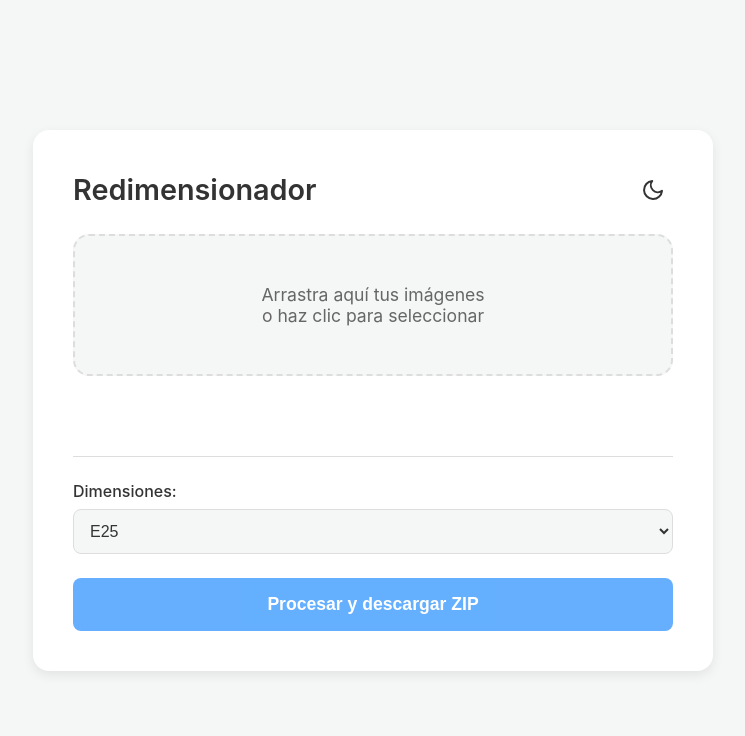
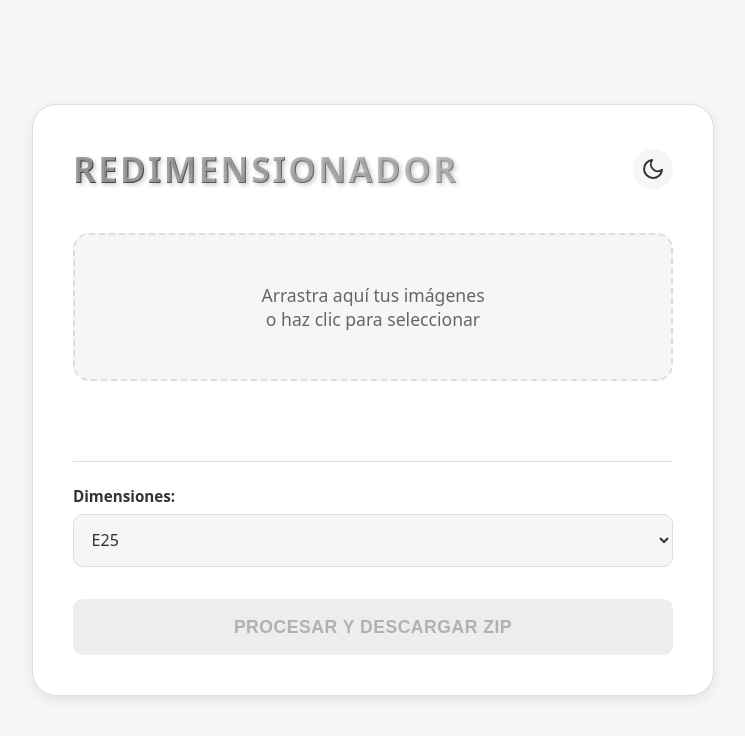
Before and after one commit to gustavo3026/Redimensionador, a plain HTML site: page index.html in a window 1280 px wide. Shown: the whole page, without its empty margins (267-1012 px from the left). Drawn offline with nearby package versions, Linux system fonts and the light colour scheme.

Commit message:
Update styles.css

```diff
--- a/styles.css
+++ b/styles.css
@@ -1,8 +1,9 @@
 /* =============================================================
-   Estilos Profesionales + Modo Oscuro
+   Estilos Profesionales + Modo Oscuro + Título Futurista
    ============================================================= */
 
 :root {
+    /* --- Variables Generales --- */
     --bg-color: #f4f7f6;
     --container-bg: #ffffff;
     --text-color: #333333;
@@ -12,6 +13,13 @@
     --accent-hover: #0056b3;
     --dragover-bg: #e9f5ff;
     --shadow: 0 4px 12px rgba(0,0,0,0.08);
+
+    /* --- NUEVO: Variables Título Futurista (Modo Claro) --- */
+    /* Estilo "Metal Pulido / Cromo" */
+    --title-grad-start: #434343;
+    --title-grad-end: #9c9c9c;
+    /* Sombra sutil metálica */
+    --title-glow: 2px 2px 4px rgba(0,0,0,0.2), -1px -1px 0px rgba(255,255,255,0.5);
   }
 
   /* Detección automática de modo oscuro del sistema */
@@ -26,10 +34,17 @@
       --accent-hover: #337ab7;
       --dragover-bg: #2a2a2a;
       --shadow: 0 4px 12px rgba(0,0,0,0.3);
+
+      /* --- NUEVO: Variables Título Futurista (Modo Oscuro) --- */
+      /* Estilo "Neón Cyberpunk" (Azul eléctrico a violeta) */
+      --title-grad-start: #00dbde;
+      --title-grad-end: #fc00ff;
+      /* Doble resplandor de neón */
+      --title-glow: 0 0 10px rgba(0, 219, 222, 0.5), 0 0 20px rgba(252, 0, 255, 0.3);
     }
   }
 
-  /* Clase forzada para el toggle manual */
+  /* Clase forzada para el toggle manual (Modo Oscuro) */
   body.dark-mode {
       --bg-color: #121212;
       --container-bg: #1e1e1e;
@@ -40,8 +55,13 @@
       --accent-hover: #337ab7;
       --dragover-bg: #2a2a2a;
       --shadow: 0 4px 12px rgba(0,0,0,0.3);
+      /* Variables Título Oscuro */
+      --title-grad-start: #00dbde;
+      --title-grad-end: #fc00ff;
+      --title-glow: 0 0 10px rgba(0, 219, 222, 0.5), 0 0 20px rgba(252, 0, 255, 0.3);
   }
 
+  /* Clase forzada para el toggle manual (Modo Claro) */
   body.light-mode {
     --bg-color: #f4f7f6;
     --container-bg: #ffffff;
@@ -52,12 +72,17 @@
     --accent-hover: #0056b3;
     --dragover-bg: #e9f5ff;
     --shadow: 0 4px 12px rgba(0,0,0,0.08);
+    /* Variables Título Claro */
+    --title-grad-start: #434343;
+    --title-grad-end: #9c9c9c;
+    --title-glow: 2px 2px 4px rgba(0,0,0,0.2), -1px -1px 0px rgba(255,255,255,0.5);
 }
 
 
   /* ——— Layout general ——— */
   body {
-    font-family: -apple-system, BlinkMacSystemFont, "Segoe UI", Roboto, Helvetica, Arial, sans-serif;
+    /* Usamos una fuente del sistema moderna y sans-serif */
+    font-family: system-ui, -apple-system, BlinkMacSystemFont, "Segoe UI", Roboto, Ubuntu, "Helvetica Neue", sans-serif;
     background-color: var(--bg-color);
     color: var(--text-color);
     margin: 0;
@@ -73,14 +98,15 @@
   .main-container {
     background-color: var(--container-bg);
     padding: 2.5rem;
-    border-radius: 1rem;
+    border-radius: 1.5rem; /* Bordes un poco más redondeados */
     box-shadow: var(--shadow);
     width: 100%;
     max-width: 600px;
     display: flex;
     flex-direction: column;
     gap: 1.5rem;
-    transition: background-color 0.3s;
+    transition: background-color 0.3s, box-shadow 0.3s;
+    border: 1px solid var(--border-color); /* Borde sutil para definición */
   }
 
   /* ——— Cabecera y Toggle ——— */
@@ -88,13 +114,35 @@
     display: flex;
     justify-content: space-between;
     align-items: center;
+    margin-bottom: 1rem;
   }
 
+  /* --- NUEVO: Estilos del Título H1 Futurista --- */
   h1 {
     margin: 0;
-    font-size: 1.8rem;
-    font-weight: 600;
+    font-size: 2.2rem;   /* Más grande */
+    font-weight: 900;    /* Muy grueso */
+    text-transform: uppercase; /* Mayúsculas */
+    letter-spacing: 2px; /* Espaciado entre letras */
+
+    /* Magia del Degradado de Texto */
+    background: linear-gradient(135deg, var(--title-grad-start), var(--title-grad-end));
+    -webkit-background-clip: text;
+    background-clip: text;
+    -webkit-text-fill-color: transparent;
+
+    /* Magia del Resplandor/Sombra */
+    text-shadow: var(--title-glow);
+
+    /* Pequeña animación al pasar el mouse */
+    transition: all 0.3s ease;
   }
+
+  h1:hover {
+      letter-spacing: 3px; /* Se expande ligeramente */
+      filter: brightness(1.1);
+  }
+  /* --------------------------------------------- */
 
   #theme-toggle {
     background: none;
@@ -106,9 +154,13 @@
     display: flex;
     align-items: center;
     justify-content: center;
-    transition: background-color 0.2s;
+    transition: background-color 0.2s, transform 0.2s;
+    background-color: var(--bg-color); /* Fondo sutil para el botón */
   }
-  #theme-toggle:hover { background-color: var(--border-color); }
+  #theme-toggle:hover {
+      background-color: var(--border-color);
+      transform: scale(1.1); /* Pequeño efecto al pasar el mouse */
+  }
 
   /* Lógica de visualización de iconos */
   .icon-sun { display: none; }
@@ -136,38 +188,46 @@
     text-align: center;
     transition: all 0.3s;
     cursor: pointer;
-    background-color: var(--bg-color);
+    background-color: var(--bg-color); /* Fondo ligeramente distinto al contenedor */
   }
   .drop-area.dragover {
     background-color: var(--dragover-bg);
     border-color: var(--accent-color);
+    transform: scale(1.02); /* Pequeño zoom al arrastrar */
   }
   .drop-area p {
     margin: 0;
     color: var(--text-muted);
     font-size: 1.1rem;
+    font-weight: 500;
   }
 
   /* ——— Previsualización ——— */
   #preview {
     display: flex;
     flex-wrap: wrap;
-    gap: 10px;
+    gap: 12px;
     margin-top: 1rem;
+    justify-content: center; /* Centrar las miniaturas */
   }
   #preview img {
     width: 80px;
     height: 80px;
     object-fit: cover;
-    border-radius: 8px;
+    border-radius: 10px;
     border: 2px solid var(--border-color);
+    box-shadow: 0 2px 5px rgba(0,0,0,0.1);
+    transition: transform 0.2s;
+  }
+  #preview img:hover {
+      transform: scale(1.1); /* Zoom en las miniaturas */
   }
 
   /* ——— Controles y Formularios ——— */
   .controls-container {
     display: flex;
     flex-direction: column;
-    gap: 1rem;
+    gap: 1.2rem;
     margin-top: 1rem;
     padding-top: 1.5rem;
     border-top: 1px solid var(--border-color);
@@ -179,20 +239,22 @@
     gap: 0.5rem;
   }
 
-  label { font-weight: 500; }
+  label { font-weight: 600; font-size: 0.95rem; }
 
   select, input[type="number"] {
-    padding: 0.75rem;
+    padding: 0.85rem;
     font-size: 1rem;
     border: 1px solid var(--border-color);
-    border-radius: 0.5rem;
+    border-radius: 0.6rem;
     background-color: var(--bg-color);
     color: var(--text-color);
-    transition: border-color 0.2s;
+    transition: border-color 0.2s, box-shadow 0.2s;
+    font-family: inherit; /* Usar la misma fuente del sistema */
   }
   select:focus, input:focus {
     outline: none;
     border-color: var(--accent-color);
+    box-shadow: 0 0 0 3px rgba(0, 123, 255, 0.1); /* Anillo de enfoque sutil */
   }
 
   .input-pair {
@@ -203,7 +265,7 @@
     flex: 1;
     display: flex;
     flex-direction: column;
-    gap: 0.25rem;
+    gap: 0.35rem;
     font-size: 0.9rem;
   }
 
@@ -212,21 +274,33 @@
 
   /* ——— Botón Principal ——— */
   button#resizeButton {
-    margin-top: 0.5rem;
-    padding: 1rem;
+    margin-top: 0.8rem;
+    padding: 1.1rem;
     font-size: 1.1rem;
-    font-weight: 600;
+    font-weight: 700;
+    letter-spacing: 0.5px;
     border: none;
-    border-radius: 0.5rem;
-    background-color: var(--accent-color);
+    border-radius: 0.6rem;
+    background: linear-gradient(to bottom right, var(--accent-color), var(--accent-hover)); /* Degradado sutil en el botón */
     color: white;
     cursor: pointer;
-    transition: background-color 0.2s, opacity 0.2s;
+    transition: transform 0.1s, opacity 0.2s, box-shadow 0.2s;
+    text-transform: uppercase;
+    box-shadow: 0 4px 6px rgba(0,0,0,0.1);
   }
   button#resizeButton:hover:not(:disabled) {
-    background-color: var(--accent-hover);
+    box-shadow: 0 6px 12px rgba(0,0,0,0.15);
+    transform: translateY(-1px);
+    filter: brightness(1.1);
+  }
+  button#resizeButton:active:not(:disabled) {
+      transform: translateY(1px);
+      box-shadow: 0 2px 4px rgba(0,0,0,0.1);
   }
   button#resizeButton:disabled {
-    opacity: 0.6;
+    opacity: 0.5;
     cursor: not-allowed;
+    background: var(--border-color);
+    color: var(--text-muted);
+    box-shadow: none;
   }
```
